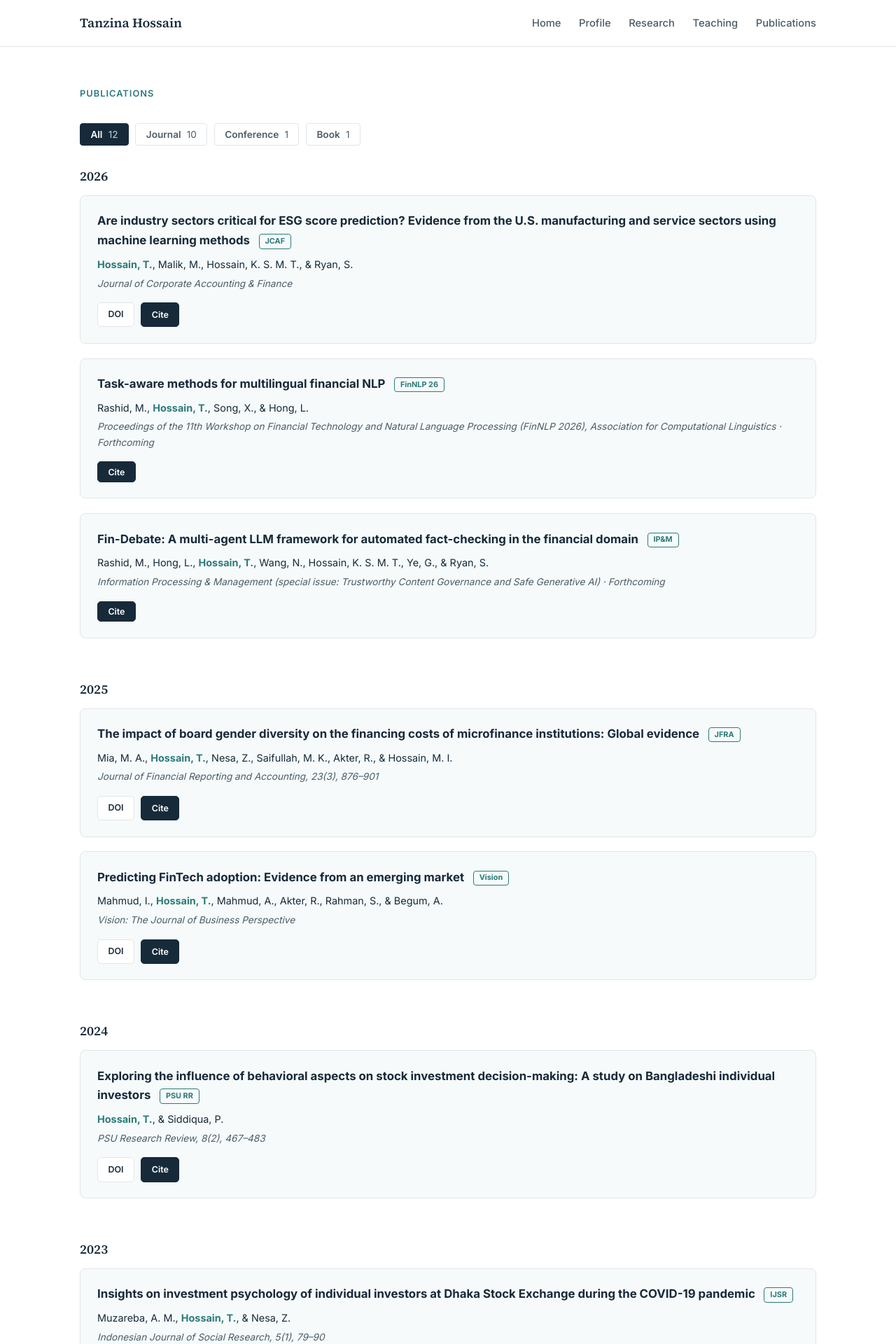
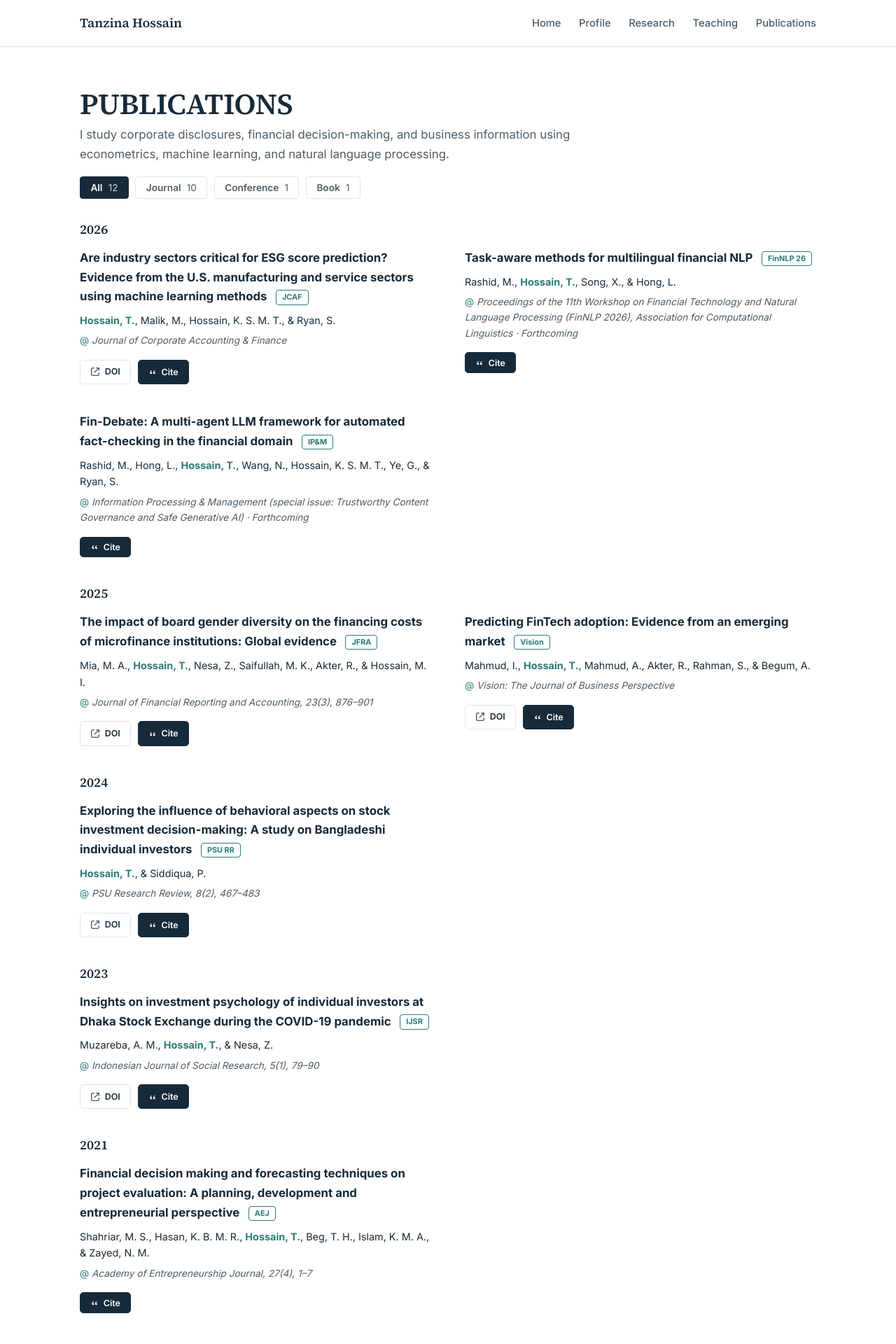
Before and after one commit to tanzinahossain/tanzinahossain.github.io, a Jekyll site: the page built from publications/index.html, in a window 1280 px wide. Shown: the top 1920 px of the page at 70% size. Built offline with Jekyll 4.4.1, drawn with Linux system fonts in a browser that asks for light colours.

Commit message:
Match reference publications page exactly: big title+subtitle, flat entries (no card box), two-column grid per year, icon buttons
Co-Authored-By: Claude Sonnet 5 <noreply@anthropic.com>

```diff
--- a/_includes/pub-item.html
+++ b/_includes/pub-item.html
@@ -1,20 +1,26 @@
 {% comment %}
-  Renders one publication as a card: title + venue badge, authors, italic
-  venue line, DOI + Cite buttons, and a tabbed APA/BibTeX citation panel
-  with one Copy button. Usage: {% include pub-item.html pub=item %}
+  Renders one publication, flat (no card box): title + venue badge, authors,
+  italic venue line, DOI + Cite buttons, and a tabbed APA/BibTeX citation
+  panel with one Copy button. Usage: {% include pub-item.html pub=item %}
 {% endcomment %}
 {% assign pid = include.pub.id %}
-<div class="pub-card" data-type="{{ include.pub.type }}">
+<div class="pub-entry" data-type="{{ include.pub.type }}">
   <div class="pub-card-title">
     <span class="pt">{{ include.pub.title }}</span>
     {% if include.pub.abbr %}<span class="badge">{{ include.pub.abbr }}</span>{% endif %}
   </div>
   <div class="pa">{{ include.pub.authors }}</div>
-  <div class="pv">{{ include.pub.venue }}{% if include.pub.status == "Forthcoming" %} · Forthcoming{% endif %}</div>
+  <div class="pv"><span class="pv-icon">@</span> {{ include.pub.venue }}{% if include.pub.status == "Forthcoming" %} · Forthcoming{% endif %}</div>
 
   <div class="chips">
-    {% if include.pub.doi %}<a class="chip-outline" href="https://doi.org/{{ include.pub.doi }}" target="_blank" rel="noopener">DOI</a>{% endif %}
-    <button class="chip-solid" type="button" data-cite-toggle="cite-{{ pid }}">Cite</button>
+    {% if include.pub.doi %}<a class="chip-outline" href="https://doi.org/{{ include.pub.doi }}" target="_blank" rel="noopener">
+      <svg viewBox="0 0 24 24" fill="none" stroke="currentColor" stroke-width="1.8" aria-hidden="true" width="14" height="14"><path d="M14 3h7v7"/><path d="M10 14 21 3"/><path d="M21 14v5a2 2 0 0 1-2 2H5a2 2 0 0 1-2-2V5a2 2 0 0 1 2-2h5"/></svg>
+      DOI
+    </a>{% endif %}
+    <button class="chip-solid" type="button" data-cite-toggle="cite-{{ pid }}">
+      <svg viewBox="0 0 24 24" fill="currentColor" aria-hidden="true" width="12" height="12"><path d="M4.6 15.2c0-3.2 1.7-5.6 5-7.2l1 1.6c-2.2 1.2-3.3 2.5-3.4 4 .3-.1.6-.2 1-.2 1.4 0 2.4 1 2.4 2.4 0 1.5-1.1 2.6-2.6 2.6-1.9 0-3.4-1.3-3.4-3.2zm9 0c0-3.2 1.7-5.6 5-7.2l1 1.6c-2.2 1.2-3.3 2.5-3.4 4 .3-.1.6-.2 1-.2 1.4 0 2.4 1 2.4 2.4 0 1.5-1.1 2.6-2.6 2.6-1.9 0-3.4-1.3-3.4-3.2z"/></svg>
+      Cite
+    </button>
   </div>
 
   <div class="citebox" id="cite-{{ pid }}" hidden>
--- a/assets/css/style.css
+++ b/assets/css/style.css
@@ -120,14 +120,17 @@ h1{margin-bottom:.3rem}
 .plinks{margin-top:.4rem; font-size:.82rem}
 .plinks a{margin-right:1rem}
 
-/* ===== Publication cards ===== */
-.pub-card{border:1px solid var(--border); background:rgba(44,122,123,.04); border-radius:8px; padding:1.4rem 1.5rem; margin-bottom:1.3rem}
+/* ===== Publication entries: flat, two-column per year ===== */
+.pub-grid{display:grid; grid-template-columns:1fr 1fr; gap:2.5rem 3rem; margin-bottom:2.5rem}
+@media (max-width:700px){.pub-grid{grid-template-columns:1fr}}
+.pub-entry{min-width:0}
 .pub-card-title{margin-bottom:.5rem}
-.pub-card .pt{font-size:1.05rem; font-weight:700; color:var(--navy)}
-.pub-card .badge{display:inline-block; margin-left:.5rem; font-size:.68rem; font-weight:700; color:var(--teal); border:1px solid var(--teal); border-radius:4px; padding:.05rem .5rem; vertical-align:middle; white-space:nowrap}
-.pub-card .pa{color:var(--navy); font-size:.9rem}
-.pub-card .pa strong{color:var(--teal)}
-.pub-card .pv{margin-top:.25rem; font-style:italic; color:var(--text-muted); font-size:.85rem}
+.pub-entry .pt{font-size:1.05rem; font-weight:700; color:var(--navy)}
+.pub-entry .badge{display:inline-block; margin-left:.5rem; font-size:.68rem; font-weight:700; color:var(--teal); border:1px solid var(--teal); border-radius:4px; padding:.05rem .5rem; vertical-align:middle; white-space:nowrap}
+.pub-entry .pa{color:var(--navy); font-size:.9rem}
+.pub-entry .pa strong{color:var(--teal)}
+.pub-entry .pv{margin-top:.35rem; font-style:italic; color:var(--text-muted); font-size:.85rem}
+.pub-entry .pv-icon{font-style:normal; color:var(--teal)}
 
 /* ===== Citation chips and expandable Cite box ===== */
 .chips{display:flex; flex-wrap:wrap; gap:.6rem; margin-top:1rem}
@@ -141,14 +144,15 @@ h1{margin-bottom:.3rem}
 .chip-solid{background:var(--navy); color:var(--white); border-color:var(--navy)}
 .chip-solid:hover{background:var(--blue); border-color:var(--blue)}
 
-.citebox{margin-top:1rem; border:1px solid var(--border); background:var(--white); border-radius:6px; padding:1rem}
-.cite-tabs{display:flex; align-items:center; justify-content:space-between; gap:.75rem; margin-bottom:.8rem}
+.citebox{margin-top:1rem; border:1px solid var(--border); border-radius:6px; overflow:hidden}
+.cite-tabs{display:flex; align-items:center; justify-content:space-between; gap:.75rem; padding:.6rem .8rem; border-bottom:1px solid var(--border)}
 .cite-tab-group{display:flex; gap:.5rem}
 .cite-tab{font-size:.68rem; font-weight:700; text-transform:uppercase; letter-spacing:.06em; border:1px solid var(--border); background:var(--white); color:var(--text-muted); border-radius:4px; padding:.3rem .8rem; cursor:pointer}
 .cite-tab.active{background:var(--navy); border-color:var(--navy); color:var(--white)}
 .cite-copy{font-size:.68rem; font-weight:700; text-transform:uppercase; letter-spacing:.06em; border:1px solid var(--border); background:var(--white); color:var(--navy); border-radius:4px; padding:.3rem .8rem; cursor:pointer}
 .cite-copy:hover{border-color:var(--teal); color:var(--teal)}
-.cite-content pre{margin:0; font-family:monospace; font-size:.78rem; line-height:1.6; white-space:pre-wrap; word-break:break-word; color:var(--text-muted); background:var(--gray); padding:.8rem; border-radius:4px}
+.cite-content{background:rgba(44,122,123,.06); padding:.9rem}
+.cite-content pre{margin:0; font-family:monospace; font-size:.78rem; line-height:1.6; white-space:pre-wrap; word-break:break-word; color:var(--text-muted)}
 [hidden]{display:none !important}
 
 /* ===== Footer ===== */
--- a/publications/index.html
+++ b/publications/index.html
@@ -5,9 +5,8 @@ description: Full publication record — journal articles, forthcoming work, and
 ---
 <section>
   <div class="wrap">
-    <div class="section-head">
-      <div class="eyebrow">Publications</div>
-    </div>
+    <h1 style="font-size:2.6rem">PUBLICATIONS</h1>
+    <p class="lede" style="max-width:44rem">I study corporate disclosures, financial decision-making, and business information using econometrics, machine learning, and natural language processing.</p>
 
     {% assign all = site.data.publications %}
     {% assign journal_count = all | where: "type", "journal" | size %}
@@ -25,7 +24,7 @@ description: Full publication record — journal articles, forthcoming work, and
     {% for y in years %}
       {% assign year_pubs = sorted | where: "year", y %}
       <h3 class="pub-year">{{ y }}</h3>
-      <div class="pub-list" style="margin-bottom:2.5rem">
+      <div class="pub-grid">
         {% for pub in year_pubs %}{% include pub-item.html pub=pub %}{% endfor %}
       </div>
     {% endfor %}
@@ -35,17 +34,17 @@ description: Full publication record — journal articles, forthcoming work, and
 <script>
 (function(){
   var btns = document.querySelectorAll(".pub-filter-btn");
-  var items = document.querySelectorAll(".pub-card");
+  var items = document.querySelectorAll(".pub-entry");
   var years = document.querySelectorAll(".pub-year");
   function applyFilter(f){
     items.forEach(function(el){
       el.hidden = (f !== "all" && el.getAttribute("data-type") !== f);
     });
     years.forEach(function(y){
-      var list = y.nextElementSibling;
-      var anyVisible = list && Array.prototype.some.call(list.querySelectorAll(".pub-card"), function(el){ return !el.hidden; });
+      var grid = y.nextElementSibling;
+      var anyVisible = grid && Array.prototype.some.call(grid.querySelectorAll(".pub-entry"), function(el){ return !el.hidden; });
       y.hidden = !anyVisible;
-      if(list) list.hidden = !anyVisible;
+      if(grid) grid.hidden = !anyVisible;
     });
   }
   btns.forEach(function(b){
```
